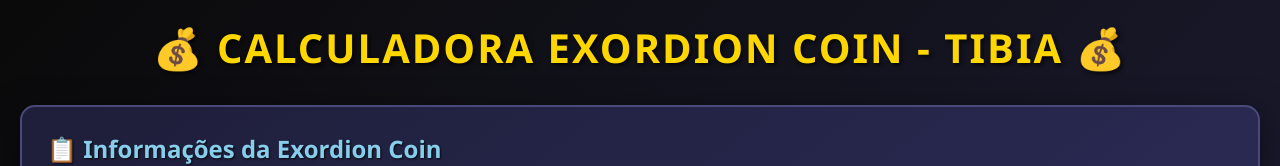
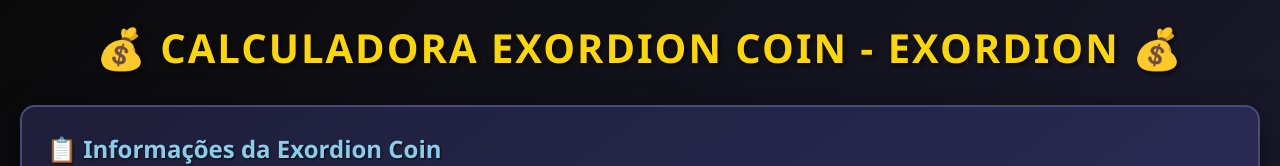
Before and after one commit to TSB89/calculadora-coin-exordion, a plain HTML site: page index.html in a window 1280 px wide. Shown: the top 166 px of the page. Drawn offline with Linux system fonts and the light colour scheme.

Commit message:
Update index.html

```diff
--- a/index.html
+++ b/index.html
@@ -3,12 +3,12 @@
 <head>
     <meta charset="UTF-8">
     <meta name="viewport" content="width=device-width, initial-scale=1.0">
-    <title>Calculadora Exordion Coin - Tibia</title>
+    <title>Calculadora Exordion Coin - Exordion</title>
     <link rel="stylesheet" href="style.css">
 </head>
 <body>
     <div class="container">
-        <h1>💰 Calculadora Exordion Coin - Tibia 💰</h1>
+        <h1>💰 Calculadora Exordion Coin - Exordion 💰</h1>
 
         <div class="info-section">
             <h2>📋 Informações da Exordion Coin</h2>
```
